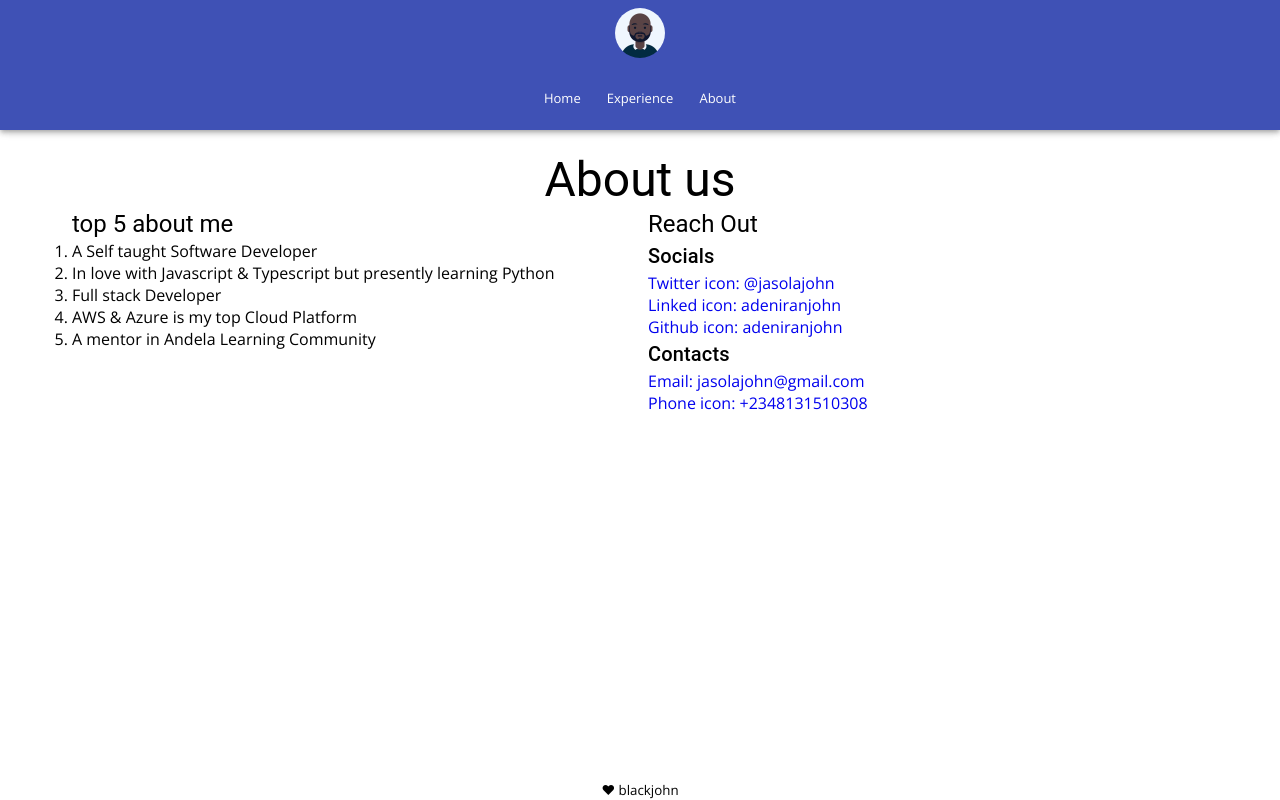
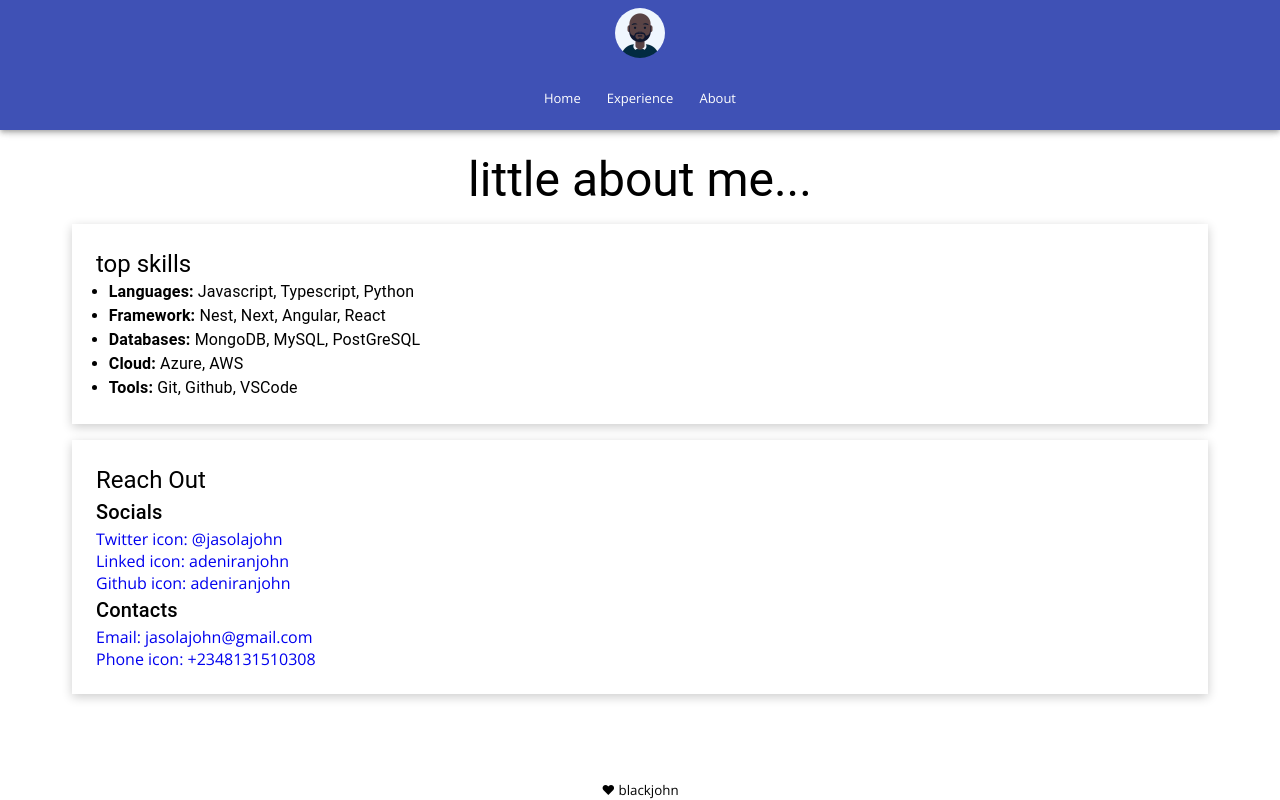
Before and after one commit to adeniranjohn/portfolio, a React (Create React App) app: page /about in a window 1280 px wide. Built offline with nearby package versions, Linux system fonts and the light colour scheme.

Commit message:
remove project projects reduce the experience items add little things about me

```diff
--- a/src/App.js
+++ b/src/App.js
@@ -5,7 +5,6 @@ import Experience from './components/Pages/Experience';
 import About from './components/Pages/About';
 
 import Home from './components/Pages/Home';
-import Projects from './components/Pages/Projects';
 
 import './App.scss';
 
@@ -36,7 +35,6 @@ function App() {
     <Box p={3}>
         <Routes>
           <Route exact path="/" element={<Home/>} />
-          <Route exact path="/projects" element={<Projects/>} />
           <Route exact path="/experience" element={<Experience/>} />
           <Route exact path="/about" element={<About/>} />
           </Routes>
--- a/src/components/Pages/About.js
+++ b/src/components/Pages/About.js
@@ -1,5 +1,6 @@
 
-import { Grid, Typography } from '@material-ui/core'
+import { Typography } from '@material-ui/core'
+import Card from '../Layout/Card';
 
 const About = () => {
 
@@ -7,29 +8,37 @@ const About = () => {
     <section>
 
       <Typography variant="h3" align="center">
-        About us
+        little about me...
       </Typography>
-      <Grid container spacing={2} justify="center">
-        <Grid item xs={12} sm={12} md={6}>
+      <Card>
 
-          <section>
         <Typography variant="h5">
-   top 5 about me
+          top skills
 
         </Typography>
-            <ol>
+        <Typography>
+          <ul>
+            <li>
+              <strong>Languages: </strong>Javascript, Typescript, Python
+            </li>
+            <li>
+              <strong>Framework: </strong>  Nest, Next, Angular, React
+            </li>
+            <li>
+              <strong>Databases: </strong> MongoDB, MySQL, PostGreSQL </li>
 
-              <li>A Self taught Software Developer</li>
-              <li>In love with Javascript & Typescript but presently learning Python</li>
-              <li>Full stack Developer</li>
-              <li>AWS & Azure is my top Cloud Platform</li>
-              <li>A mentor in Andela Learning Community</li>
-            </ol>
+            <li>
+              <strong>Cloud: </strong>Azure, AWS
+            </li>
+            <li>
+              <strong>Tools: </strong>Git, Github, VSCode         </li>
+          </ul>
+        </Typography>
 
-          </section>
 
-        </Grid>
-        <Grid item xs={12} sm={12} md={6} >
+      </Card>
+
+      <Card>
         <Typography variant="h5">
           Reach Out
 
@@ -53,9 +62,8 @@ Reach Out
         <p><a href="mailto:jasolajohn@gmail.com" alt="Email" target="_blank" rel="noreferrer" >Email: jasolajohn@gmail.com</a></p>
         <p><a href="tel: +2348031510308" alt="Phone" target="_blank" rel="noreferrer" >Phone icon: +2348131510308</a></p>
 
-        </Grid>
+      </Card>
 
-      </Grid>
 
     </section>
   )
--- a/src/components/Pages/Experience.js
+++ b/src/components/Pages/Experience.js
@@ -16,13 +16,12 @@ const Experience = () => {
                 <Typography variant="p" align="left">
                     <ul>
                         <li> Lead role in designing the product/features for customer needs.</li>
-                        <li>Write well designed, testable, efficient code by using best software development practices.</li>
                         <li>Create Layout/User Interface by using standard HTML and CSS practices for best User Experience.</li>
                         <li>Integrate data from various backend services and databases.</li>
                         <li>Maintain project codebase on Github and database on AWS RDS.</li>
                     </ul>
                 </Typography>
-                <Typography variant="span" color="secondary" align="left">   <Typography variant="span" color="secondary" align="left">Tech stack: </Typography>Amazon Web Services (RDS), Heroku, Firebase, PostgreSQL, Angular, NodeJS, Express and Git</Typography>
+                <Typography variant="span" align="left">   <Typography variant="span" color="secondary" align="left">Tech stack: </Typography>Amazon Web Services (RDS), Heroku, Firebase, PostgreSQL, Angular, NodeJS, Express and Git</Typography>
             </Card>
 
             <Card>
@@ -37,7 +36,7 @@ const Experience = () => {
                         <li>Work with other teams members to plan, design and develop solutions that meet the products need.</li>
                     </ul>
                 </Typography>
-                <Typography variant="p" align="left" color="secondary">Tech stack: Firebase, Angular, NodeJS, Express and Git</Typography>
+                <Typography variant="p" align="left" > <Typography variant="span" color="secondary" align="left">Tech stack: </Typography>Firebase, Angular, NodeJS, Express and Git</Typography>
 
             </Card>
             <Card>
@@ -50,7 +49,7 @@ const Experience = () => {
                             <li>I volunteered as a Training mentor to upskill Fresh Graduates and Undergraduates through digital and auxiliary skills training program from the Microsoft Learn Program Cycle</li>
                         </ul>
                     </Typography>
-                    <Typography variant="p" align="left" color="secondary">Knowledge Base: Azure Cloud Computing</Typography>
+                    <Typography variant="p" align="left" > <Typography variant="span" color="secondary" align="left">Knowledge base: </Typography> Azure Cloud Computing</Typography>
                 </Box>
 
                 <Box style={{ padding: '1em', marginBottom: '0.5em' }}>
@@ -63,7 +62,7 @@ const Experience = () => {
                             <li>Encouraging total participation and completion of the program.</li>
                         </ul>
                     </Typography>
-                    <Typography variant="p" align="left" color="secondary">Knowledge Base: Javascript & React Framework</Typography>
+                    <Typography variant="p" align="left"><Typography variant="span" color="secondary" align="left">Knowledge base: </Typography> Javascript & React Framework</Typography>
 
                 </Box>
             </Card>
--- a/src/components/Pages/Projects.js
+++ /dev/null
@@ -1,20 +0,0 @@
-import { Paper, Card, Typography } from '@material-ui/core'
-
-const Projects = () => {
-    return (
-        <section className="projects">
-            <h2>Projects</h2>
-            <Paper elevation={3} spacing={5}>
-                <Card>
-                    <Typography variant="h4" align="left">TrendyThrift <span>web url</span></Typography>
-                    <Typography variant="p" align="left">Description</Typography>
-                    <Typography variant="p" align="left">Tech Stack</Typography>
-
-                </Card>
-            </Paper>
-
-        </section>
-    )
-}
-
-export default Projects;
```
Also changed, not shown: src/components/Pages/Home.js (+0 -57 lines), src/components/Project.js (deleted, +0 -10 lines). Lines whose indentation alone changed are shown as unchanged.
